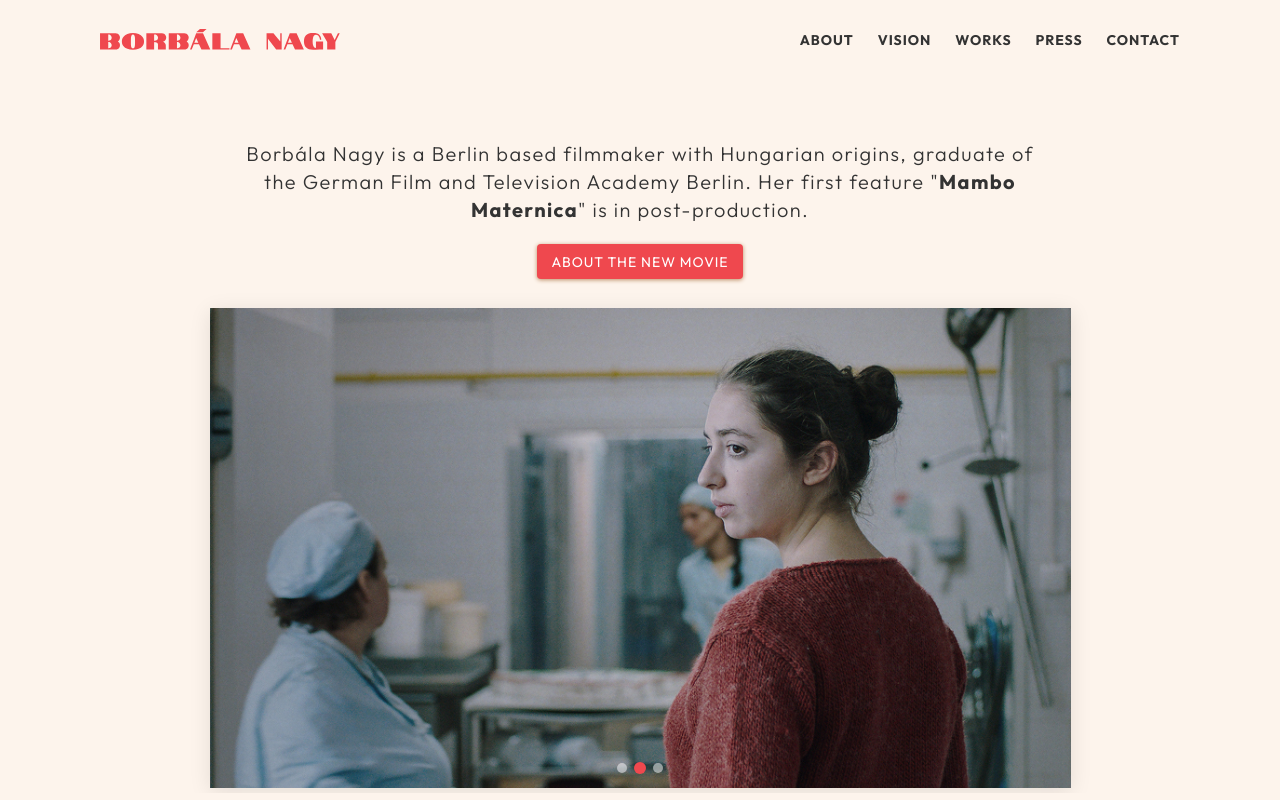
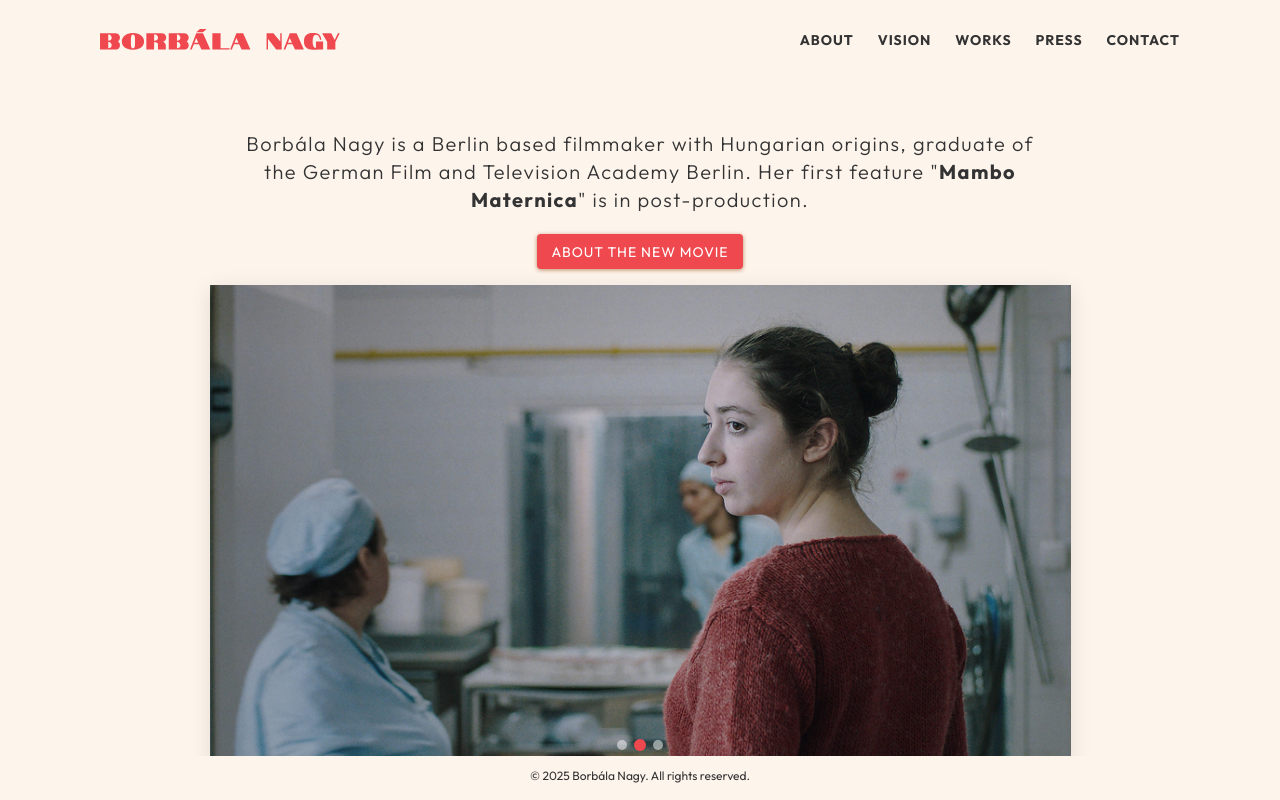
Before and after one commit to Katalinhorvath-blip/borbala-nagy-website, a Next.js app: page / in a window 1280 px wide. Built offline with nearby package versions, Linux system fonts and the light colour scheme.

Commit message:
Update globals.css

```diff
--- a/src/app/globals.css
+++ b/src/app/globals.css
@@ -515,10 +515,10 @@ button:focus {
 .home-main {
   width: 100%;
   max-width: 1440px;
-  height: calc(100vh - 80px); /* Full height minus header */
+  height: calc(95vh - 80px); /* Reduced to 95vh to fit footer */
   margin: 0 auto;
-  padding-top: 20px;
-  padding-bottom: 8px;
+  padding-top: 10px;
+  padding-bottom: 5px;
   position: relative;
   display: flex;
   flex-direction: column;
@@ -610,8 +610,9 @@ button:focus {
 
 .hero-gallery {
   width: 100%;
-  padding-left: 20px;
-  padding-right: 20px;
+  padding-left: 0;
+  padding-right: 0;
+  padding-bottom: 0;
   flex-shrink: 1;
   min-height: 0;
   display: flex;
@@ -632,13 +633,16 @@ button:focus {
   font-size: 12px;
   font-family: 'Outfit', sans-serif;
   font-weight: 400;
-  padding: 12px 20px;
+  padding: 6px 20px;
   flex-shrink: 0;
   flex-grow: 0;
   width: 100%;
   white-space: nowrap;
   background: #FDF4EC;
   z-index: 10;
+  visibility: visible;
+  display: block;
+  margin: 0;
 }
 
 /* Mobile footer adjustments */
```
